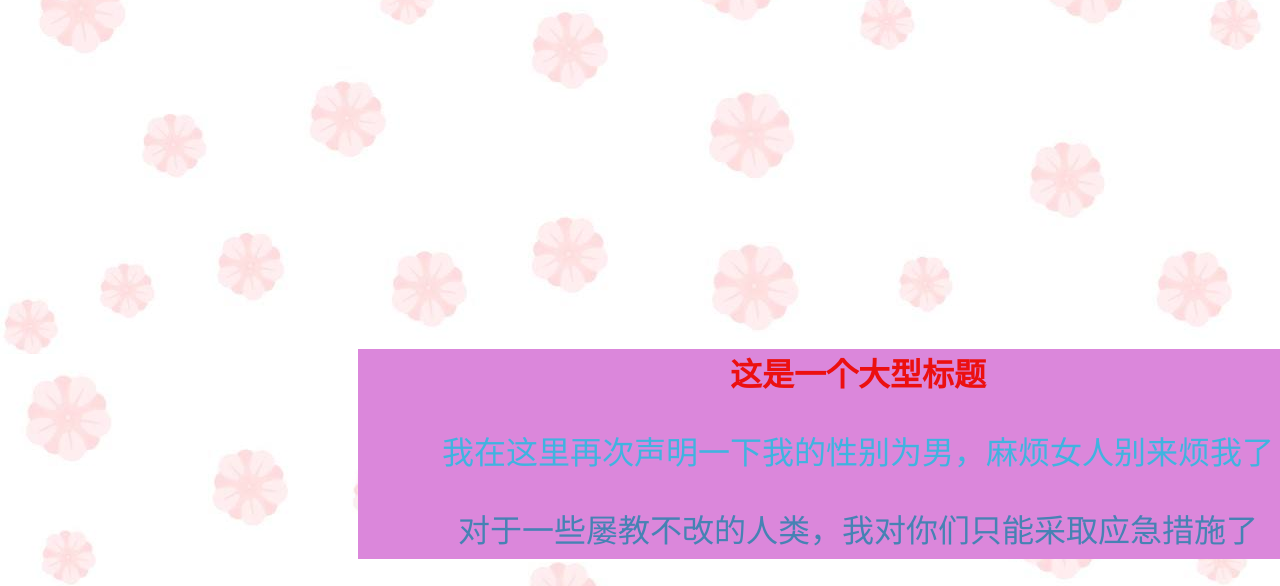
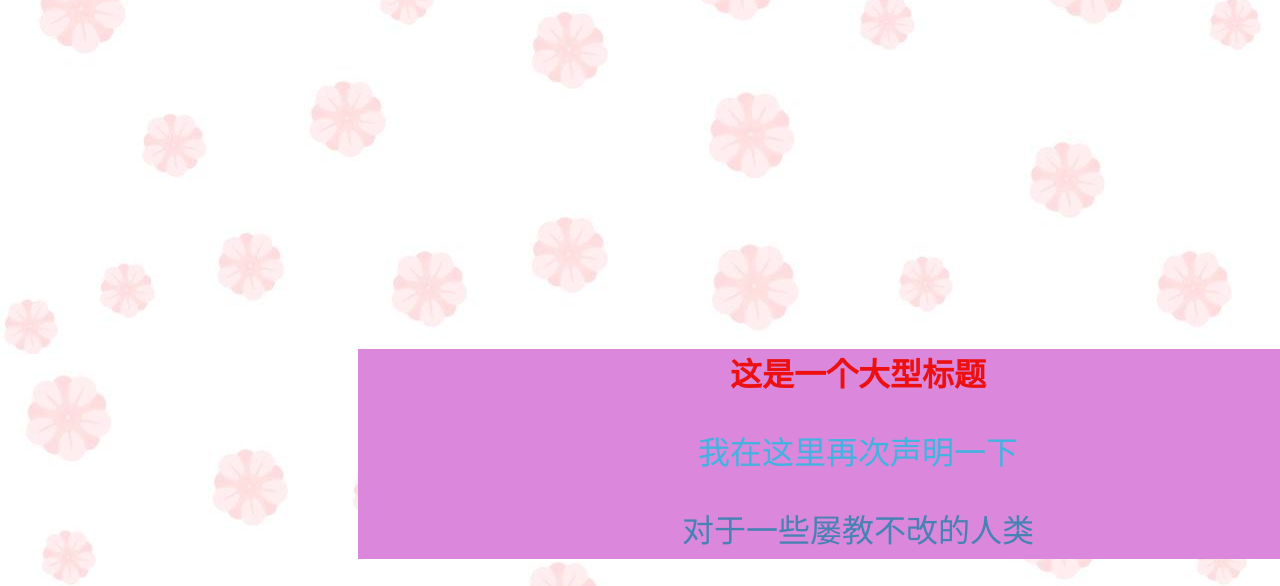
Before and after one commit to XiaoShaYu123a/work, a plain HTML site: page index.html in a window 1280 px wide. Shown: the part 366-952 px from the top of the page. Drawn offline with Linux system fonts and the light colour scheme.

Commit message:
Update index.html

```diff
--- a/index.html
+++ b/index.html
@@ -48,8 +48,8 @@
         </p>
          <div class="hallo">
              <h1>这是一个大型标题</h1>
-             <p style="color: rgb(64, 179, 224);font-size: 200%;">我在这里再次声明一下我的性别为男，麻烦女人别来烦我了</p>
-             <p style="font-size: 200%;">对于一些屡教不改的人类，我对你们只能采取应急措施了</p>
+             <p style="color: rgb(64, 179, 224);font-size: 200%;">我在这里再次声明一下</p>
+             <p style="font-size: 200%;">对于一些屡教不改的人类</p>
          </div>
          <p>
              <img src="static\images\liukoushui.gif" align="center">
```
